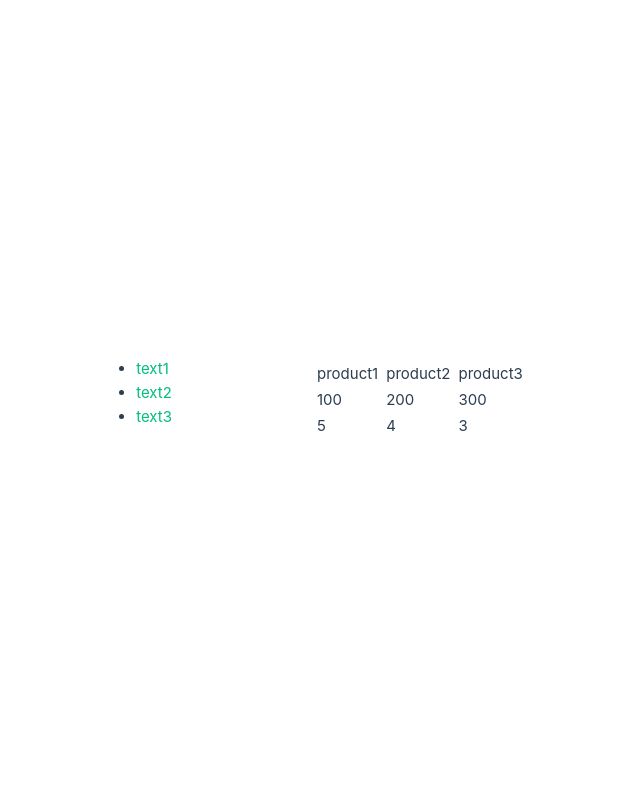
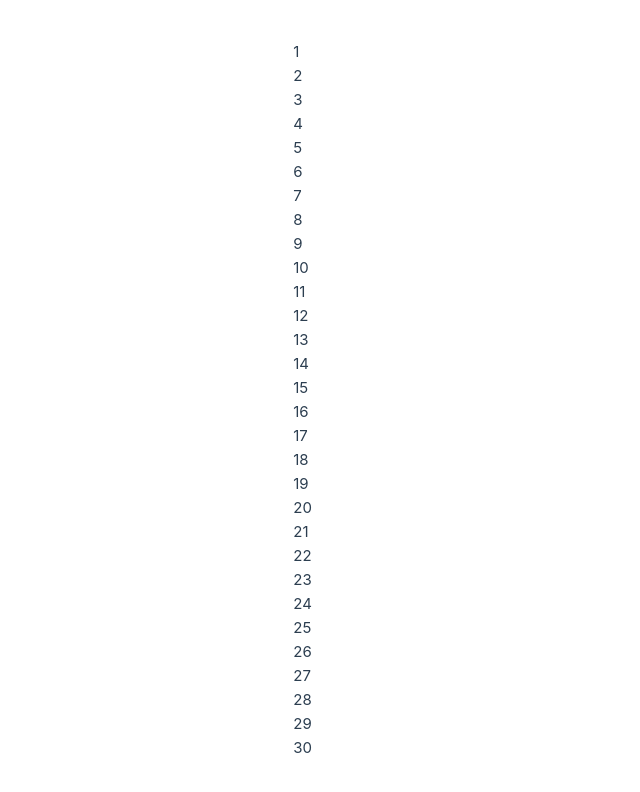
Before and after one commit to LeoonWi/Vue3_Exercises, a Vue app: page / in a window 1280 px wide. Shown: the top 792 px of the page, without its empty margins (328-968 px from the left). Built offline with nearby package versions, Linux system fonts and the light colour scheme.

Commit message:
Цикл в диапазон

```diff
--- a/src/App.vue
+++ b/src/App.vue
@@ -2,28 +2,7 @@
   export default {
     data() {
       return {
-        hrefs: [
-		    	{href: '1.html', text: 'text1'},
-		    	{href: '2.html', text: 'text2'},
-		    	{href: '3.html', text: 'text3'},
-		    ],
-        products: [
-		    	{
-		    		name: 'product1',
-		    		price: 100,
-		    		quantity: 5
-		    	},
-		    	{
-		    		name: 'product2',
-		    		price: 200,
-		    		quantity: 4
-		    	},
-		    	{
-		    		name: 'product3',
-		    		price: 300,
-		    		quantity: 3
-		    	}
-        ],
+
       }
     },
     methods: {
@@ -34,22 +13,7 @@
 
 <template>
   <div>
-    <ul>
-      <template v-for="elem in hrefs">
-        <li><a v-bind:href="elem.href">{{ elem.text }}</a></li>
-      </template>
-    </ul>
-  </div>
-  <div>
-    <table>
-      <template v-for="elem in products">
-        <td>
-          <tr>{{ elem.name }}</tr>
-          <tr>{{ elem.price }}</tr>
-          <tr>{{ elem.quantity }}</tr>
-        </td>
-      </template>
-    </table>
+    <p v-for="elem in 30">{{ elem }}</p>
   </div>
  </template>
 
```
